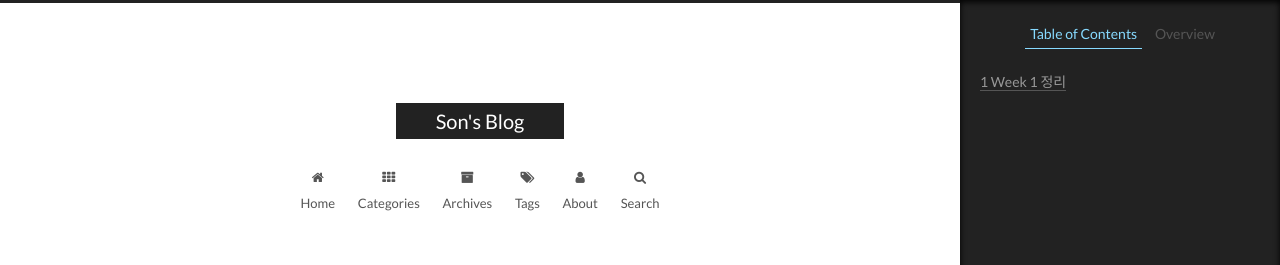
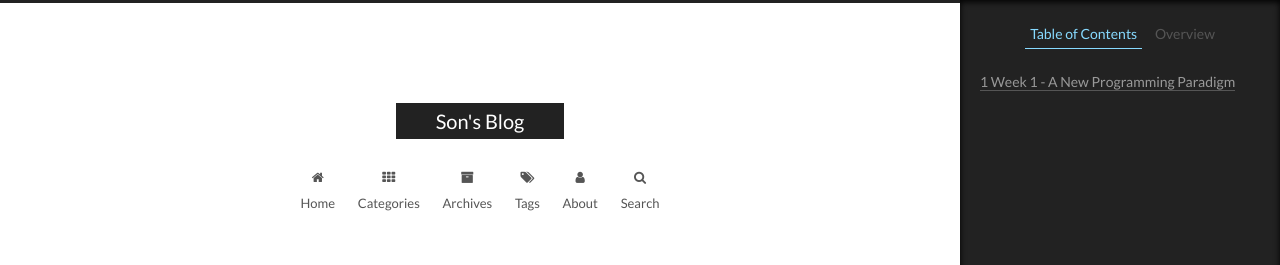
Before and after one commit to son-pistachio/son-pistachio.github.io, a Jekyll site: the page built from _posts/2020-12-18-tensorflow-course1-week1.md, in a window 1280 px wide. Shown: the top 265 px of the page. Built offline with Jekyll 4.4.1, drawn with Linux system fonts in a browser that asks for light colours.

Commit message:
Update 2020-12-18-tensorflow-course1-week1.md

```diff
--- a/_posts/2020-12-18-tensorflow-course1-week1.md
+++ b/_posts/2020-12-18-tensorflow-course1-week1.md
@@ -17,7 +17,7 @@ Course 3 : Natural Language Processing in TensorFlow
 Course 4 : Sequences, Time Series and Prediction
 
 
-## Week 1 정리
+## Week 1 - A New Programming Paradigm
 
 ### The ‘Hello World’ of neural networks
 X = -1, 0, 1, 2, 3, 4
```
